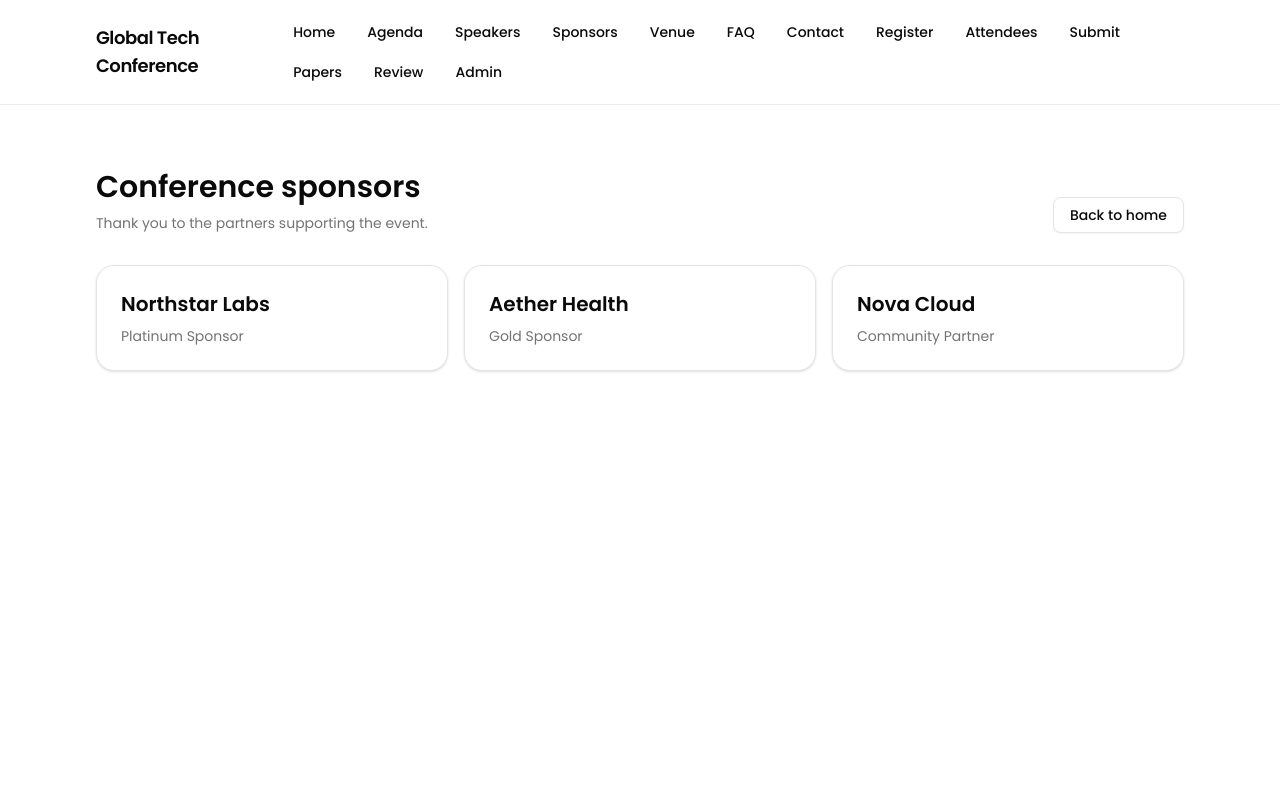
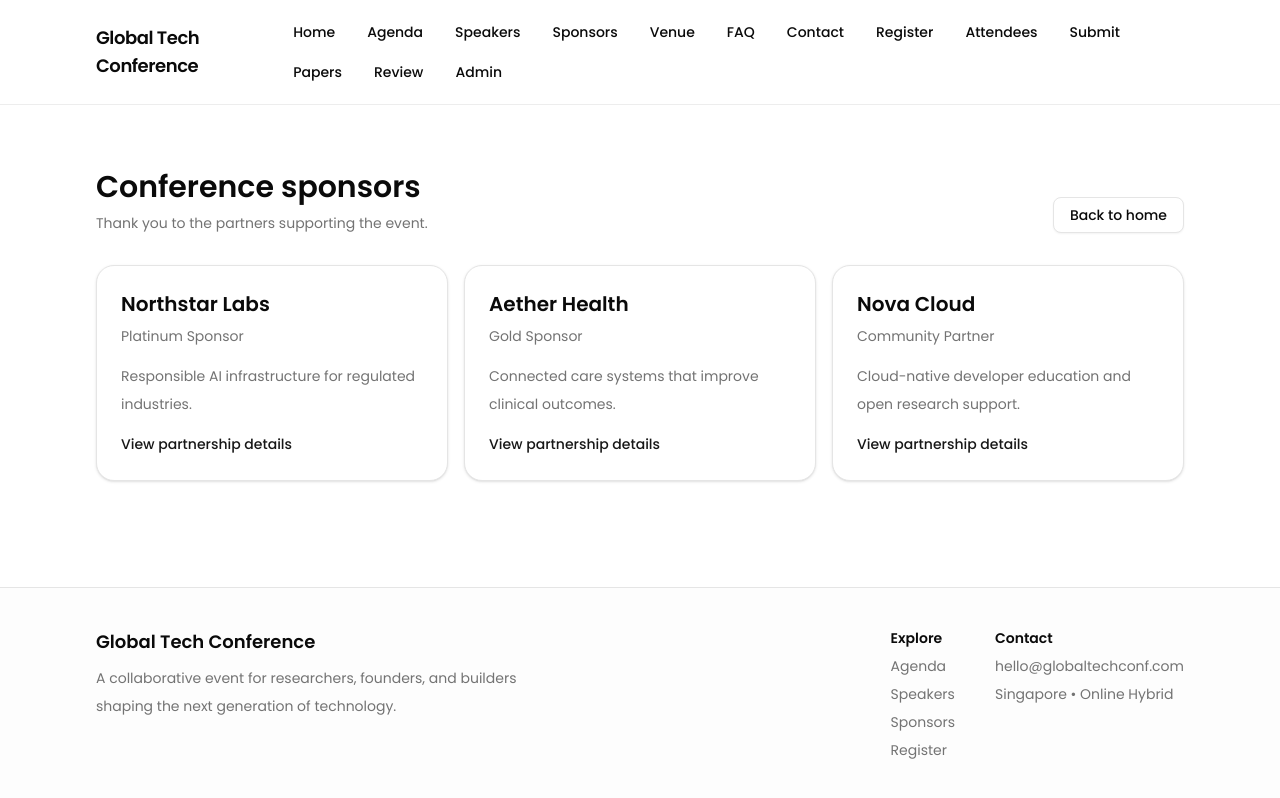
Before and after one commit to mohankurnia/bricsed-2027, a Next.js app: page /sponsors in a window 1280 px wide. Built offline with nearby package versions, Linux system fonts and the light colour scheme.

Commit message:
feat: add Footer component and integrate it into the layout; enhance Sponsors page with detailed sponsor information and links

```diff
--- a/app/layout.tsx
+++ b/app/layout.tsx
@@ -1,5 +1,6 @@
 import type { Metadata } from "next";
 import { Inter, Poppins } from "next/font/google";
+import { Footer } from "@/components/Footer";
 import { TopNav } from "./components/TopNav";
 import "./globals.css";
 
@@ -33,6 +34,7 @@ export default function RootLayout({
       <body suppressHydrationWarning className="min-h-full flex flex-col">
         <TopNav />
         {children}
+        <Footer />
       </body>
     </html>
   );
--- /dev/null
+++ b/app/sponsors/[slug]/page.tsx
@@ -0,0 +1,72 @@
+import Link from "next/link";
+import { notFound } from "next/navigation";
+import { buttonVariants } from "@/components/ui/button";
+import { cn } from "@/lib/utils";
+
+const sponsors = [
+  {
+    slug: "northstar-labs",
+    name: "Northstar Labs",
+    type: "Platinum Sponsor",
+    focus: "Responsible AI infrastructure for regulated industries.",
+    description:
+      "Northstar Labs helps organizations deploy AI responsibly through secure orchestration, policy controls, and measurable impact dashboards.",
+  },
+  {
+    slug: "aether-health",
+    name: "Aether Health",
+    type: "Gold Sponsor",
+    focus: "Connected care systems that improve clinical outcomes.",
+    description:
+      "Aether Health supports digital transformation in hospitals by connecting care teams, researchers, and patient data in one trusted platform.",
+  },
+  {
+    slug: "nova-cloud",
+    name: "Nova Cloud",
+    type: "Community Partner",
+    focus: "Cloud-native developer education and open research support.",
+    description:
+      "Nova Cloud empowers student developers and research communities with workshops, mentorship, and cloud credits for experimentation.",
+  },
+];
+
+export default async function SponsorDetailPage({
+  params,
+}: {
+  params: Promise<{ slug: string }>;
+}) {
+  const { slug } = await params;
+  const sponsor = sponsors.find((item) => item.slug === slug);
+
+  if (!sponsor) {
+    notFound();
+  }
+
+  return (
+    <main className="mx-auto flex w-full max-w-4xl flex-1 flex-col px-6 py-16 lg:px-8">
+      <div className="flex flex-col gap-3 sm:flex-row sm:items-end sm:justify-between">
+        <div>
+          <p className="text-sm font-medium text-primary">{sponsor.type}</p>
+          <h1 className="mt-2 text-3xl font-semibold">{sponsor.name}</h1>
+        </div>
+        <Link
+          href="/sponsors"
+          className={cn(buttonVariants({ variant: "outline" }), "inline-flex")}
+        >
+          Back to sponsors
+        </Link>
+      </div>
+
+      <div className="mt-8 rounded-3xl border border-border bg-background p-8 shadow-sm">
+        <h2 className="text-2xl font-semibold">{sponsor.focus}</h2>
+        <p className="mt-4 text-sm leading-8 text-muted-foreground">
+          {sponsor.description}
+        </p>
+        <div className="mt-6 rounded-2xl border border-border bg-muted/40 p-4 text-sm text-foreground">
+          Supporting the conference through mentorship, showcase opportunities,
+          and community engagement.
+        </div>
+      </div>
+    </main>
+  );
+}
--- a/app/sponsors/page.tsx
+++ b/app/sponsors/page.tsx
@@ -3,9 +3,24 @@ import { buttonVariants } from "@/components/ui/button";
 import { cn } from "@/lib/utils";
 
 const sponsors = [
-  { name: "Northstar Labs", type: "Platinum Sponsor" },
-  { name: "Aether Health", type: "Gold Sponsor" },
-  { name: "Nova Cloud", type: "Community Partner" },
+  {
+    slug: "northstar-labs",
+    name: "Northstar Labs",
+    type: "Platinum Sponsor",
+    focus: "Responsible AI infrastructure for regulated industries.",
+  },
+  {
+    slug: "aether-health",
+    name: "Aether Health",
+    type: "Gold Sponsor",
+    focus: "Connected care systems that improve clinical outcomes.",
+  },
+  {
+    slug: "nova-cloud",
+    name: "Nova Cloud",
+    type: "Community Partner",
+    focus: "Cloud-native developer education and open research support.",
+  },
 ];
 
 export default function SponsorsPage() {
@@ -34,6 +49,15 @@ export default function SponsorsPage() {
           >
             <h2 className="text-xl font-semibold">{sponsor.name}</h2>
             <p className="mt-2 text-sm text-muted-foreground">{sponsor.type}</p>
+            <p className="mt-4 text-sm leading-7 text-muted-foreground">
+              {sponsor.focus}
+            </p>
+            <Link
+              href={`/sponsors/${sponsor.slug}`}
+              className="mt-4 inline-flex text-sm font-medium text-primary"
+            >
+              View partnership details
+            </Link>
           </article>
         ))}
       </div>
--- /dev/null
+++ b/components/Footer.tsx
@@ -0,0 +1,46 @@
+import Link from "next/link";
+
+const footerLinks = [
+  { href: "/agenda", label: "Agenda" },
+  { href: "/speakers", label: "Speakers" },
+  { href: "/sponsors", label: "Sponsors" },
+  { href: "/register", label: "Register" },
+];
+
+export function Footer() {
+  return (
+    <footer className="mt-auto border-t border-border bg-muted/20">
+      <div className="mx-auto flex w-full max-w-6xl flex-col gap-8 px-6 py-10 lg:flex-row lg:justify-between lg:px-8">
+        <div className="max-w-md">
+          <p className="text-lg font-semibold">Global Tech Conference</p>
+          <p className="mt-2 text-sm leading-7 text-muted-foreground">
+            A collaborative event for researchers, founders, and builders
+            shaping the next generation of technology.
+          </p>
+        </div>
+
+        <div className="flex flex-col gap-4 sm:flex-row sm:gap-10">
+          <div>
+            <p className="text-sm font-semibold">Explore</p>
+            <ul className="mt-2 space-y-2 text-sm text-muted-foreground">
+              {footerLinks.map((link) => (
+                <li key={link.href}>
+                  <Link href={link.href} className="hover:text-foreground">
+                    {link.label}
+                  </Link>
+                </li>
+              ))}
+            </ul>
+          </div>
+          <div>
+            <p className="text-sm font-semibold">Contact</p>
+            <ul className="mt-2 space-y-2 text-sm text-muted-foreground">
+              <li>hello@globaltechconf.com</li>
+              <li>Singapore • Online Hybrid</li>
+            </ul>
+          </div>
+        </div>
+      </div>
+    </footer>
+  );
+}
```
